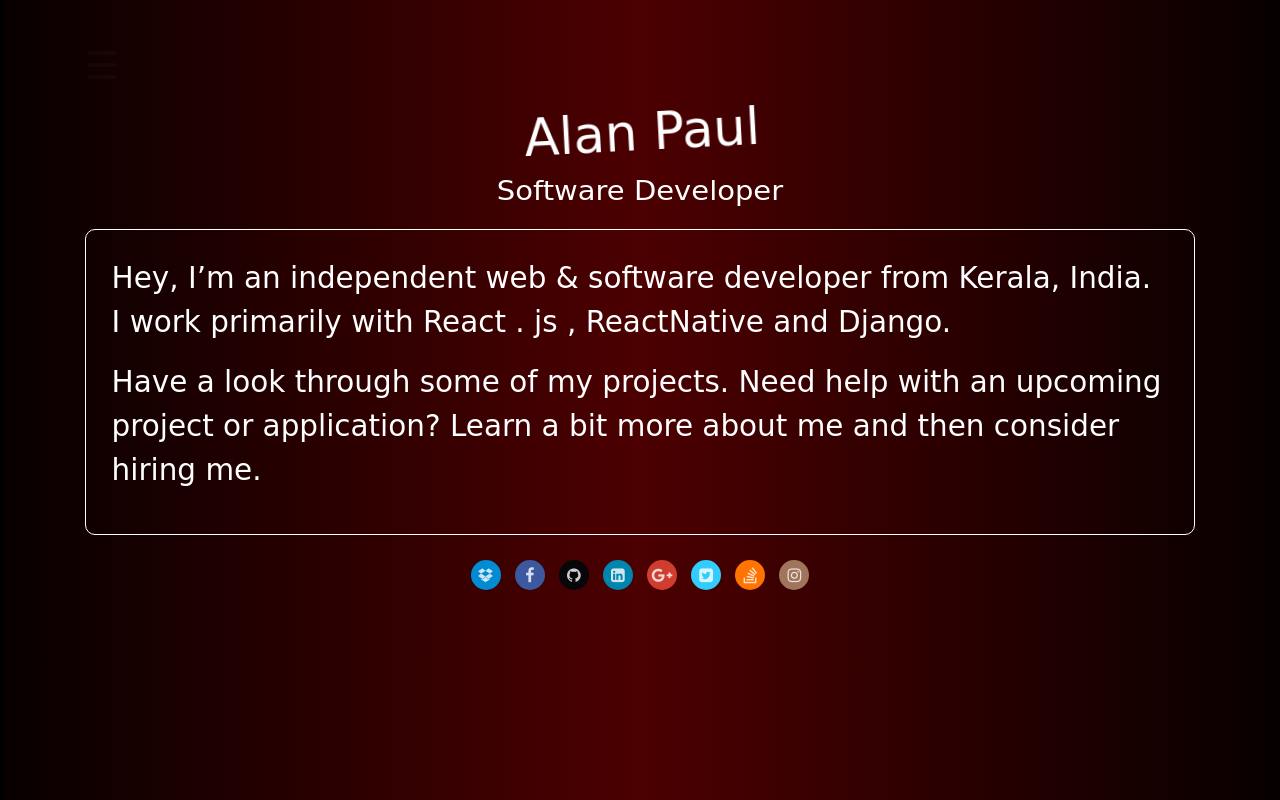
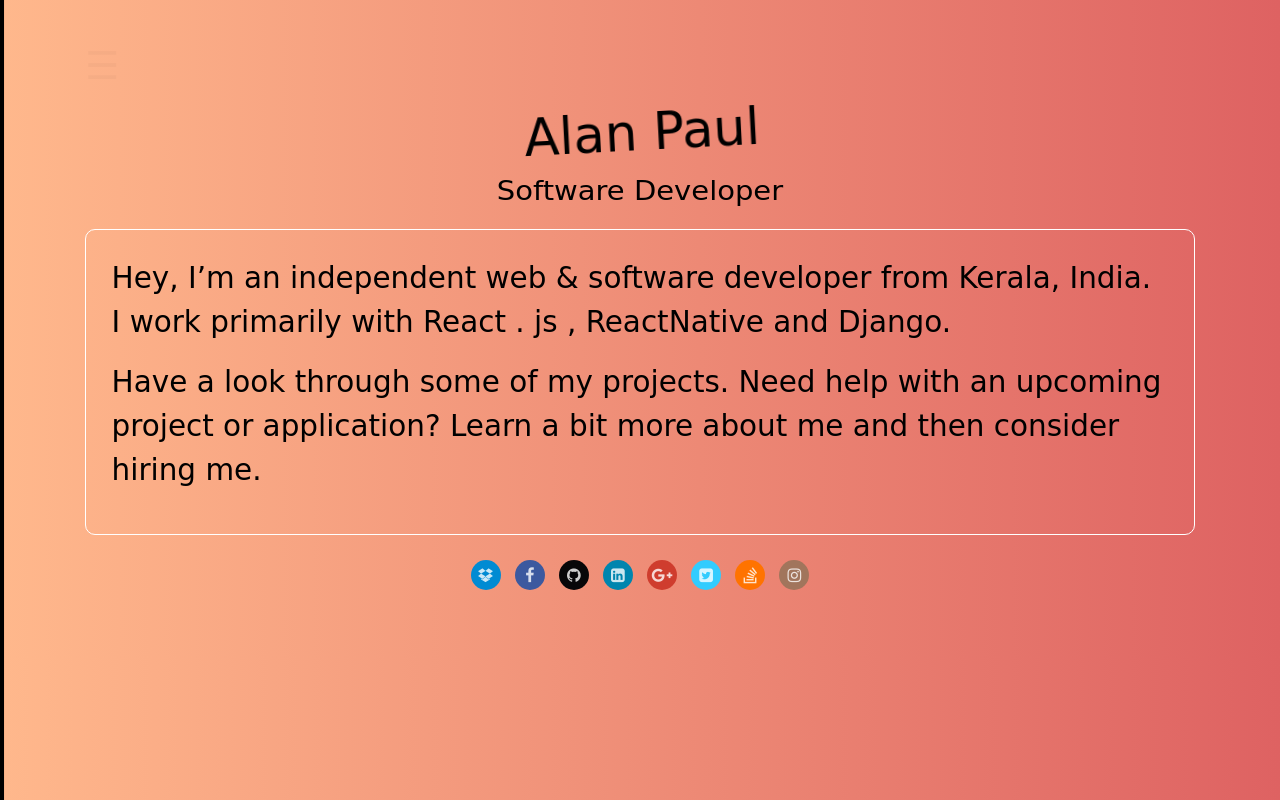
Before and after one commit to allanpaulthe/portfolio, a Flask app: page / in a window 1280 px wide. Run offline with Flask 2, Linux system fonts and the light colour scheme; some libraries are stand-ins or nearby versions; some web fonts are replaced.

Commit message:
Update style.css

```diff
--- a/static/css/style.css
+++ b/static/css/style.css
@@ -1,10 +1,11 @@
 body {
     font-family: "Lato", sans-serif;
     transition: background-color .5s;
-    background: #070000;  /* fallback for old browsers */
-    background: -webkit-linear-gradient(to right, #070000, #4C0001, #070000);  /* Chrome 10-25, Safari 5.1-6 */
-    background: linear-gradient(to right, #070000, #4C0001, #070000); /* W3C, IE 10+/ Edge, Firefox 16+, Chrome 26+, Opera 12+, Safari 7+ */
-    color: white;
+  background: #DE6262;  /* fallback for old browsers */
+background: -webkit-linear-gradient(to right, #FFB88C, #DE6262);  /* Chrome 10-25, Safari 5.1-6 */
+background: linear-gradient(to right, #FFB88C, #DE6262); /* W3C, IE 10+/ Edge, Firefox 16+, Chrome 26+, Opera 12+, Safari 7+ */
+
+    color: black;
     border-radius: 6px;
 }
 
@@ -15,9 +16,10 @@ body {
     z-index: 1;
     top: 0;
     left: 0;
-    background: #ECE9E6;  /* fallback for old browsers */
-    background: -webkit-linear-gradient(to right, #FFFFFF, #ECE9E6);  /* Chrome 10-25, Safari 5.1-6 */
-    background: linear-gradient(to right, #FFFFFF, #ECE9E6); /* W3C, IE 10+/ Edge, Firefox 16+, Chrome 26+, Opera 12+, Safari 7+ */
+   background: #EFEFBB;  /* fallback for old browsers */
+background: -webkit-linear-gradient(to right, #D4D3DD, #EFEFBB);  /* Chrome 10-25, Safari 5.1-6 */
+background: linear-gradient(to right, #D4D3DD, #EFEFBB); /* W3C, IE 10+/ Edge, Firefox 16+, Chrome 26+, Opera 12+, Safari 7+ */
+
 
     overflow-x: hidden;
     transition: 1s;
```
Also changed, not shown: other parts of static/css/style.css (+16 -14 lines).
